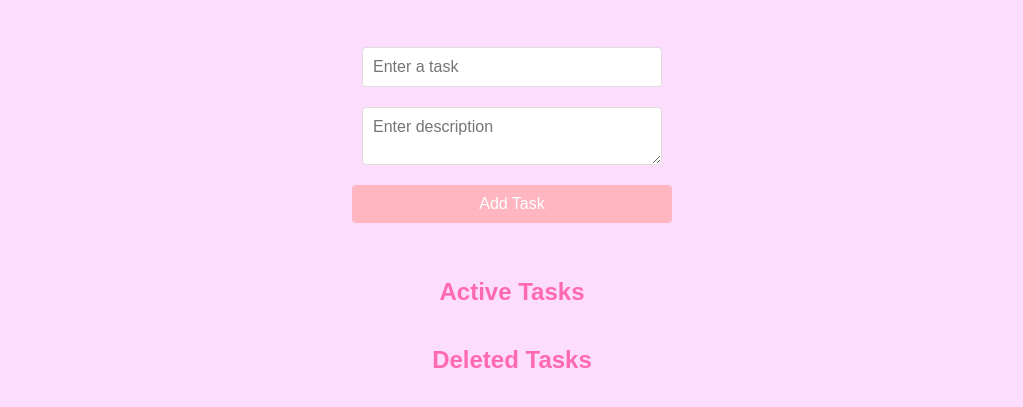
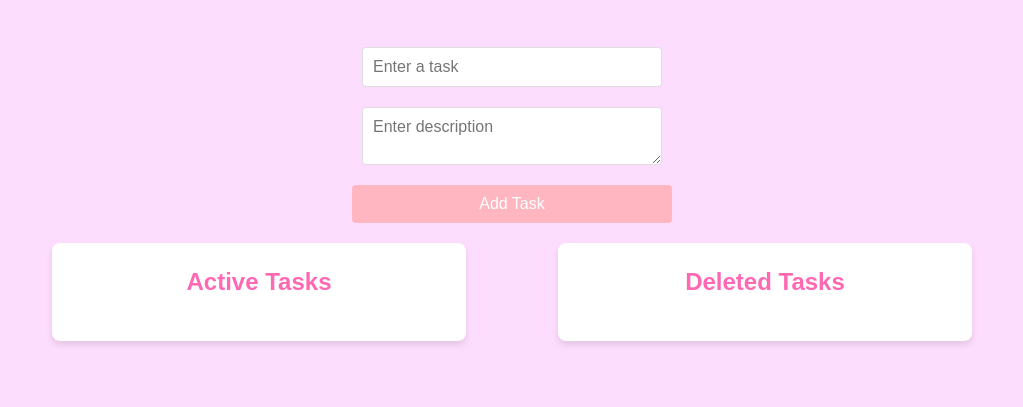
Before and after one commit to tahiagodhuli/my-todo-app, a plain HTML site: page index.html in a window 1280 px wide. Shown: the part 191-598 px from the top of the page, without its empty margins (128-1151 px from the left). Drawn offline with Linux system fonts and the light colour scheme.

Commit message:
Update style.css

```diff
--- a/style.css
+++ b/style.css
@@ -13,7 +13,7 @@ body {
 }
 
 .app {
-    max-width: 600px;
+    max-width: 1000px;
     margin: 0 auto;
     padding: 20px;
 }
@@ -68,10 +68,27 @@ button:hover {
     background-color: #ff69b4;
 }
 
+/* Container for the task lists */
+.tasks-container {
+    display: flex;
+    justify-content: space-between;
+    gap: 20px;
+    width: 100%;
+}
+
+/* Task Box (Active and Deleted Tasks) */
+.tasks-box {
+    background-color: white;
+    padding: 20px;
+    border-radius: 8px;
+    width: 45%;
+    box-shadow: 0px 4px 6px rgba(0, 0, 0, 0.1);
+}
+
 /* Todo List */
 ul {
     list-style-type: none;
-    margin-top: 30px;
+    margin-top: 20px;
     padding-left: 0;
 }
 
@@ -82,7 +99,7 @@ ul {
     background-color: white;
     border: 1px solid #ddd;
     border-radius: 8px;
-    width: 320px;
+    width: 100%;
     margin-bottom: 15px;
     transition: all 0.3s ease;
 }
@@ -117,6 +134,5 @@ ul {
 h2 {
     color: #ff69b4;
     font-size: 1.5rem;
-    margin-top: 30px;
     text-align: center;
 }
```
